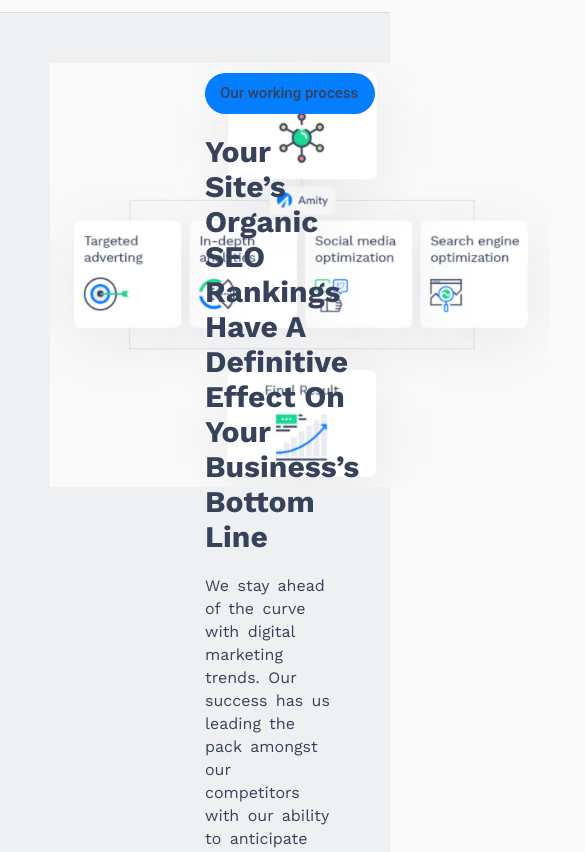
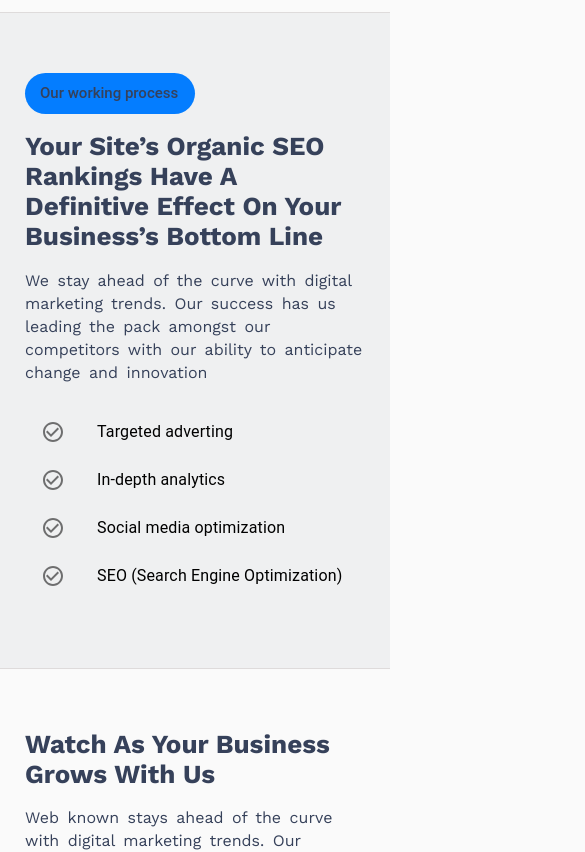
Before and after one commit to sugandhgoyal/Web-known, a React (Create React App) app: page / in a window 390 px wide. Shown: the part 1740-2592 px from the top of the page, 585 px wide, since content can reach past the window. Built offline with nearby package versions, Linux system fonts and the light colour scheme.

Commit message:
Done all pages responsive

```diff
--- a/src/components/Blog.js
+++ b/src/components/Blog.js
@@ -11,11 +11,22 @@ const useStyles = makeStyles((theme) => ({
         paddingBottom: '90px',
         textAlign: 'center',
         maxWidth: '100%',
+        '& p': {
+            lineHeight: '27px',
+            color: '#36415A',
+            fontSize: '16px'
+        },
+        [theme.breakpoints.down('sm')]: {
+            padding: '50px 15px',
+        }
     },
     heading: {
         fontSize: '34px !important',
         lineHeight: '40px !important',
-        fontWeight: '700'
+        fontWeight: '700',
+        [theme.breakpoints.down('sm')]: {
+            fontSize: '26px !important',
+        }
     },
     imgContainer: {
         minHeight: '80px',
@@ -58,7 +69,10 @@ const useStyles = makeStyles((theme) => ({
     },
     cardcontainer: {
         'justifyContent': 'space-between',
-        'padding': '0 160px'
+        'padding': '0 160px',
+        [theme.breakpoints.down('sm')]: {
+            'padding': '0',
+        }
     },
     button: {
         padding: '11px 33px',
--- a/src/components/ContactUs.js
+++ b/src/components/ContactUs.js
@@ -18,6 +18,9 @@ const useStyles = makeStyles((theme) => ({
         textAlign: 'center',
         maxWidth: '100%',
         background: '#2b3e65',
+        [theme.breakpoints.down('sm')]: {
+            padding: '50px 15px',
+        }
     },
     top: {
         color: 'white',
@@ -29,12 +32,19 @@ const useStyles = makeStyles((theme) => ({
         fontWeight: '400',
         fontSize: '30px',
         color: '#ffffff',
+        [theme.breakpoints.down('sm')]: {
+            fontSize: '26px',
+        }
     },
     bottom: {
         color: 'white',
         display: 'flex',
         justifyContent: 'space-between',
         padding: '50px 0',
+        [theme.breakpoints.down('sm')]: {
+            flexDirection: 'column',
+        }
+
     },
     bottomPart1: {
         display: 'flex',
--- a/src/components/HowWeDoIt.js
+++ b/src/components/HowWeDoIt.js
@@ -8,12 +8,15 @@ const useStyles = makeStyles((theme) => ({
         padding: '90px 160px',
         textAlign: 'center',
         maxWidth: '100%',
+        [theme.breakpoints.down('sm')]: {
+            padding: '50px 15px',
+        }
     },
     img: {
         width: '500px',
         objectFit: 'contain',
         [theme.breakpoints.down('sm')]: {
-            width: '100px',
+            width: '300px',
         },
     },
     rightPart: {
@@ -30,6 +33,9 @@ const useStyles = makeStyles((theme) => ({
         textTransform: 'capitalize',
         color: '#36415A',
         fontFamily: '"Work Sans", sans-serif',
+        [theme.breakpoints.down('sm')]: {
+            fontSize: '26px',
+        }
     },
     subtitle: {
         textAlign: 'left',
@@ -55,8 +61,6 @@ export const HowWeDoIt = () => {
                 <Grid item lg={6} xs={12} className={`${classes.rightPart} slide-in from-right`}>
                     <h1 className={classes.title}>Watch As Your Business Grows With Us</h1>
                     <p className={classes.subtitle}>Web known stays ahead of the curve with digital marketing trends. Our success has us leading ability and innovation.</p>
-                    <ul>
-                    </ul>
                     <div className={classes.demo}>
                         <List>
                             <ListItem>
--- a/src/components/WorkingProcess.js
+++ b/src/components/WorkingProcess.js
@@ -5,7 +5,7 @@ import CheckCircleOutlineIcon from '@material-ui/icons/CheckCircleOutline';
 
 const useStyles = makeStyles((theme) => ({
     wrapper: {
-        padding: '50px',
+        padding: '50px 15px',
         textAlign: 'center',
         maxWidth: '100%',
         background: '#EFF0F1',
@@ -13,6 +13,15 @@ const useStyles = makeStyles((theme) => ({
     img: {
         width: '500px',
         objectFit: 'contain',
+        [theme.breakpoints.down('sm')]: {
+            display: 'none'
+        }
+    },
+    leftPart: {
+        [theme.breakpoints.down('sm')]: {
+            display: 'none',
+            width: '0'
+        }
     },
     rightPart: {
         padding: '10px',
@@ -27,6 +36,9 @@ const useStyles = makeStyles((theme) => ({
         textTransform: 'capitalize',
         color: '#36415A',
         fontFamily: '"Work Sans", sans-serif',
+        [theme.breakpoints.down('sm')]: {
+            fontSize: '26px',
+        }
     },
     subtitle: {
         textAlign: 'left',
@@ -37,6 +49,12 @@ const useStyles = makeStyles((theme) => ({
         color: '#36415A',
         fontFamily: '"Work Sans", sans-serif',
         marginTop: '0',
+        [theme.breakpoints.down('sm')]: {
+            '& p': {
+                lineHeight: '27px',
+                fontSize: '16px'
+            },
+        }
     },
     checkbox: {
         color: `${theme.palette.secondary.main} !important`,
@@ -49,15 +67,13 @@ export const WorkingProcess = () => {
     return (
         <Container className={classes.wrapper} maxWidth="lg" id="process">
             <Grid container>
-                <Grid item lg={6} xs={6}>
+                <Grid item lg={6} xs={6} className={`${classes.leftPart}`}>
                     <img className={`${classes.img} slide-in from-left`} src={`${process.env.PUBLIC_URL}/assets/graph.png`} />
                 </Grid>
-                <Grid item lg={6} xs={6} className={`${classes.rightPart} slide-in from-left`}>
+                <Grid item lg={6} xs={12} className={`${classes.rightPart} slide-in from-left`}>
                     <Chip label="Our working process" color="primary" />
                     <h1 className={classes.title}> Your Site’s Organic SEO Rankings Have A Definitive Effect On Your Business’s Bottom Line</h1>
                     <p className={classes.subtitle}>We stay ahead of the curve with digital marketing trends. Our success has us leading the pack amongst our competitors with our ability to anticipate change and innovation</p>
-                    <ul>
-                    </ul>
                     <div className={classes.demo}>
                         <List>
                             <ListItem>
```
